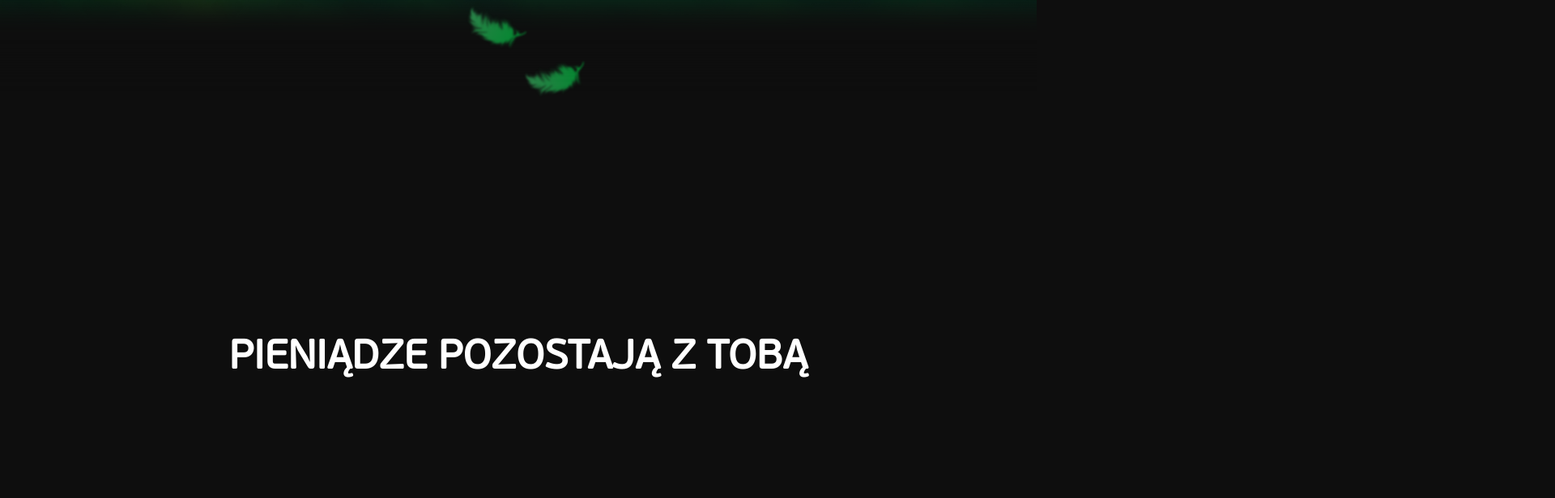
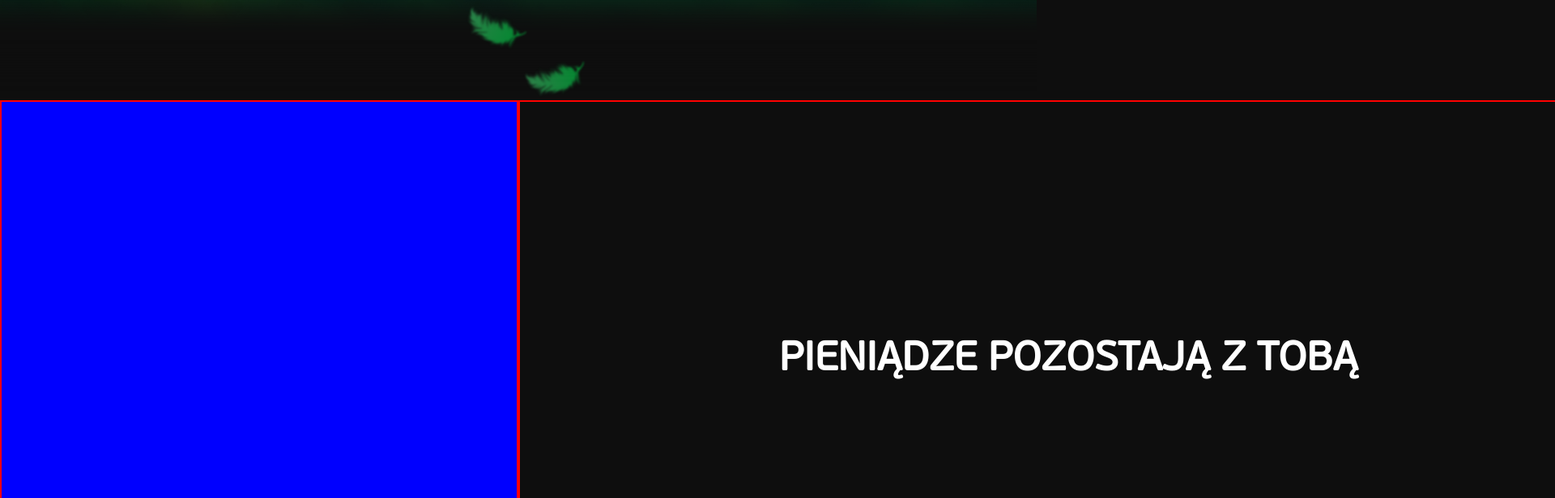
Before and after one commit to regxxxman/tsfc-io_alternative, a React (Vite) app: page /pol in a window 1280 px wide. Shown: the part 760-1376 px from the top of the page at 81% size, 1920 px wide, since content can reach past the window. Built offline with nearby package versions, Linux system fonts and the light colour scheme; no server answers.

Commit message:
update creane new Slider

```diff
--- /dev/null
+++ b/src/components/NewSlider/HorizontalScroll.scss
@@ -0,0 +1,86 @@
+* {
+  box-sizing: border-box;
+}
+
+body {
+  margin: 0;
+  overflow-x: hidden;
+}
+
+.panel {
+  height: 100vh;
+  width: 100vw;
+  display: flex;
+  align-items: center;
+  justify-content: center;
+  font-family: sans-serif;
+  font-size: 6vmin;
+}
+
+.horizontal-scroll {
+  min-height: 100vh;
+}
+
+.horizontal-inner {
+  width: 300%;
+  height: 100%;
+  display: flex;
+  flex-wrap: nowrap;
+
+  .slide {
+    position: relative;
+    width: 100vw;
+    flex: 0 0 100vw;
+    border: solid 2px red;
+
+    &.one {
+      flex: 0 0 50vw;
+      width: 50vw;
+    }
+
+    &.two {
+      flex: 0 0 calc(100vw + 200vw);
+      width: calc(100vw + 200vw);
+
+      .bar {
+        position: absolute;
+        left: 25vw;
+      }
+    }
+
+    &.three {
+      flex: 0 0 75vw;
+      width: 75vw;
+    }
+
+    &.four {
+      flex: 0 0 75vw;
+      width: 100vw;
+    }
+
+    &.five {
+      flex: 0 0 100vw;
+      width: 100vw;
+    }
+  }
+
+  & .blue {
+    background: blue;
+  }
+
+  & .white {
+    background: white;
+  }
+
+  & .orange {
+    background: orange;
+  }
+
+  & .green {
+    background: green;
+  }
+
+  & .purple {
+    background: purple;
+  }
+}
--- /dev/null
+++ b/src/components/NewSlider/NewSlider.tsx
@@ -0,0 +1,79 @@
+import React, { useEffect, useRef } from "react";
+import { gsap } from "gsap";
+import { ScrollTrigger } from "gsap/ScrollTrigger";
+import "./HorizontalScroll.scss";
+import MoneyPathBlock from "../MoneyPathBlock/MoneyPathBlock";
+
+gsap.registerPlugin(ScrollTrigger);
+
+const HorizontalScroll: React.FC = () => {
+  const containerRef = useRef<HTMLDivElement | null>(null);
+
+  useEffect(() => {
+    const container = containerRef.current;
+
+    if (!container) return;
+
+    const fakeHorizontal = gsap.to(container, {
+      ease: "none",
+      x: () => -(container.scrollWidth - window.innerWidth),
+      scrollTrigger: {
+        trigger: ".horizontal-scroll",
+        start: "center center",
+        end: () => "+=" + (container.scrollWidth - window.innerWidth),
+        scrub: true,
+        pin: true,
+        invalidateOnRefresh: true,
+      },
+    });
+
+    gsap.to(".slide.two .bar", {
+      ease: "none",
+      x: () => window.innerWidth * 2,
+      scaleX: 1,
+      scrollTrigger: {
+        containerAnimation: fakeHorizontal,
+        trigger: ".slide.two",
+        start: "left left",
+        end: () => "+=" + window.innerWidth * 2,
+        scrub: true,
+        invalidateOnRefresh: true,
+      },
+    });
+
+    // Очистка GSAP-триггеров при размонтировании компонента
+    return () => {
+      ScrollTrigger.getAll().forEach((trigger) => trigger.kill());
+    };
+  }, []);
+
+  return (
+    <div>
+      {/* <section className="panel">Content</section> */}
+
+      <section className="horizontal-scroll">
+        <div className="horizontal-inner" ref={containerRef}>
+          <div className="slide one blue"></div>
+          <div className="slide two">
+            <div className="bar">
+                <MoneyPathBlock />
+            </div>
+            {/* <div className="bar"></div> */}
+          </div>
+          <div className="slide two">
+            <div className="bar">
+                    <MoneyPathBlock />
+                </div>
+          </div>
+          <div className="slide four green"></div>
+          <div className="slide five purple"></div>
+        </div>
+      </section>
+
+      <section className="panel">Content</section>
+      <section className="panel">Content</section>
+    </div>
+  );
+};
+
+export default HorizontalScroll;
--- a/src/pages/HomePage.tsx
+++ b/src/pages/HomePage.tsx
@@ -20,6 +20,7 @@ import BackgroundDivider from "@/components/BackgroundDivider/BackgroundDivider"
 import ParallaxOnStart from "@components/ParallaxOnStart/ParallaxOnStart.tsx";
 // import PartnersBlock from "@components/Partners/Partners.tsx";
 import StepBlocks from "@/components/StepBlocks/StepBlocks";
+import NewSlider from "@/components/NewSlider/NewSlider";
 
 
 const HomePage = ({ lang }: { lang: string }) => {
@@ -43,7 +44,8 @@ const HomePage = ({ lang }: { lang: string }) => {
       <BackgroundDivider />
       {/*<ParallaxBackground />*/}
       <ParallaxOnStart />
-      <ScrollBlock />
+      <NewSlider />
+      {/* <ScrollBlock />  */}
       {/* <MoneyPathBlock /> */}
       {/* <DescriptionBlock /> */}
       {/* <AdvantagesSection /> */}
```
